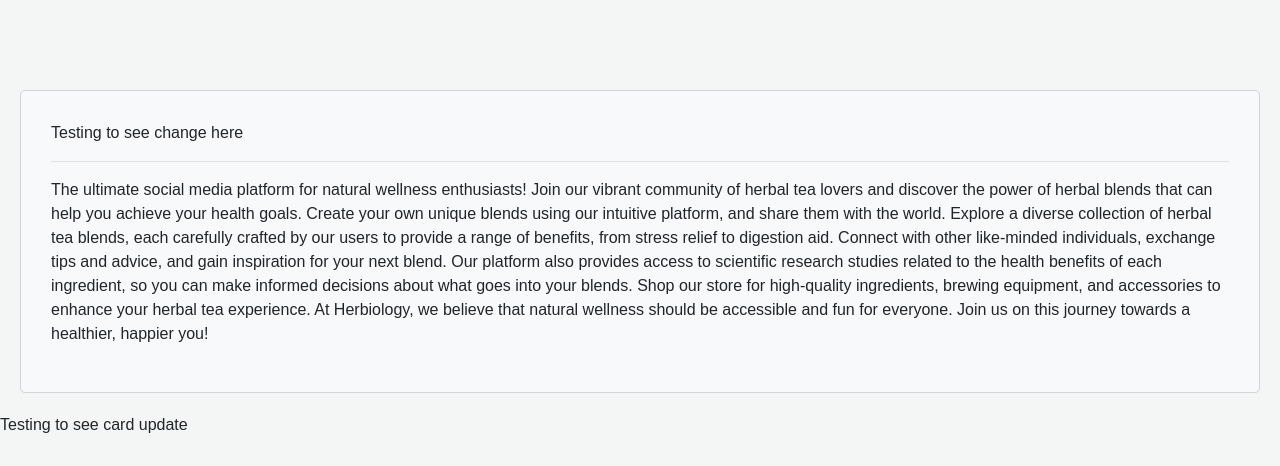
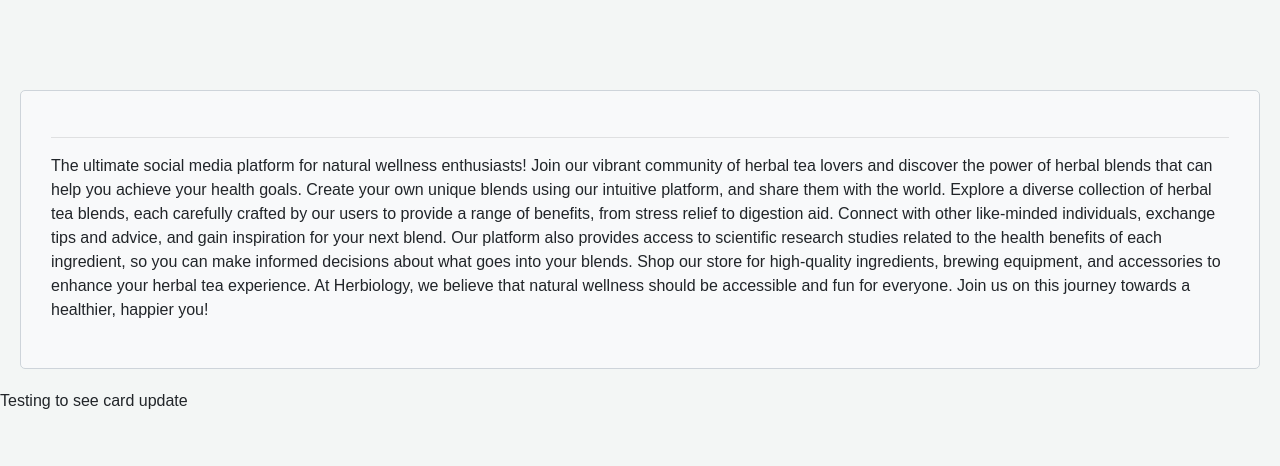
Before and after one commit to Stp155906/webdesignproject, a website: page index.html in a window 1280 px wide. Shown: the part 800-1266 px from the top of the page. Drawn offline with nearby package versions, Linux system fonts and the light colour scheme; a script that the page names is missing; files whose address does not match are found by name; a web font is replaced by a local one.

Commit message:
Update index.html
heading

```diff
--- a/index.html
+++ b/index.html
@@ -62,7 +62,7 @@
 
 
         <div class="container-description">
-            <p> Testing to see change here </p>
+
             <hr>
 
             <p>The ultimate social media platform for natural wellness enthusiasts! Join our vibrant community of
```
